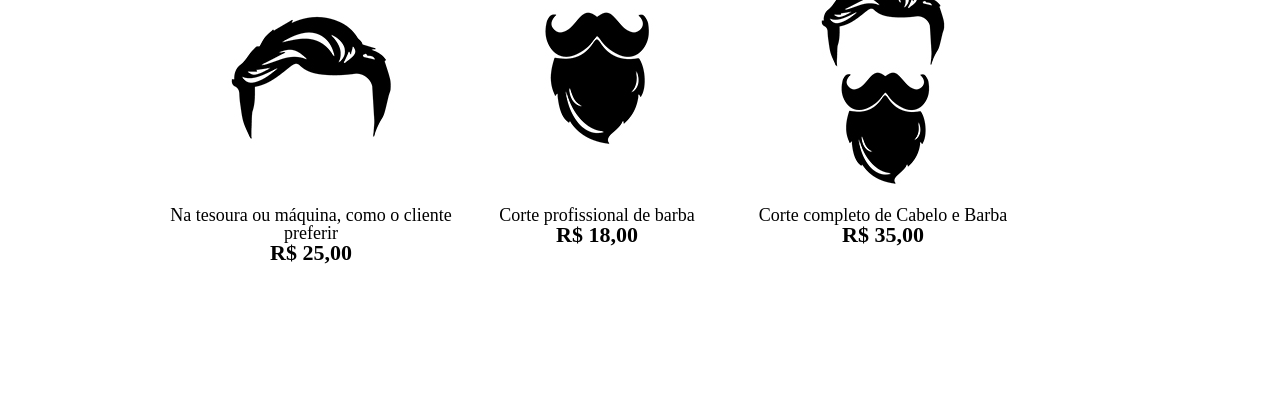
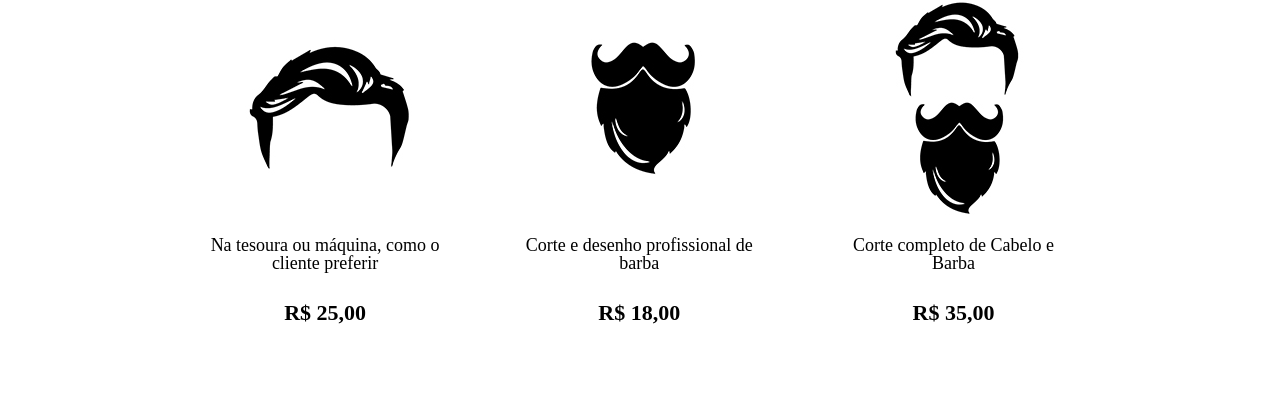
Before and after one commit to gabriel-vjatoba/alura-curso-html-css, a plain HTML site: page parte-2/produtos.html in a window 1280 px wide. Shown: the part 420-824 px from the top of the page. Before the commit the page ends 800 px from the top, so only its background shows below. Drawn offline with Linux system fonts and the light colour scheme.

Commit message:
Finalizando aula 4

```diff
--- a/parte-2/produtos.html
+++ b/parte-2/produtos.html
@@ -33,7 +33,7 @@
             <li>
                 <h2>Barba</h2>
                 <img src="img/barba.jpg" alt="Corte Barba">
-                <p class="produto-descricao">Corte profissional de barba</p>
+                <p class="produto-descricao">Corte e desenho profissional de barba</p>
                 <p class="produto-preco">R$ 18,00</p>
             </li>
             <li>
--- a/parte-2/style/produtos.css
+++ b/parte-2/style/produtos.css
@@ -41,6 +41,13 @@ nav a {
     text-align: center;
     width: 30%;
     vertical-align: top;
+    margin: 0 1.5%;
+    /* O browser por padrão soma o padding com o width */
+    padding: 30px 20px;
+    /* O padding não soma com o width de 30% mas sim faz parte dele
+    usando o box-sizing: border-box */
+    box-sizing: border-box;
+
 }
 
 .produtos h2 {
@@ -56,4 +63,5 @@ nav a {
 .produto-preco {
     font-size: 22px;
     font-weight: bold;
+    margin-top: 30px;
 }
```
